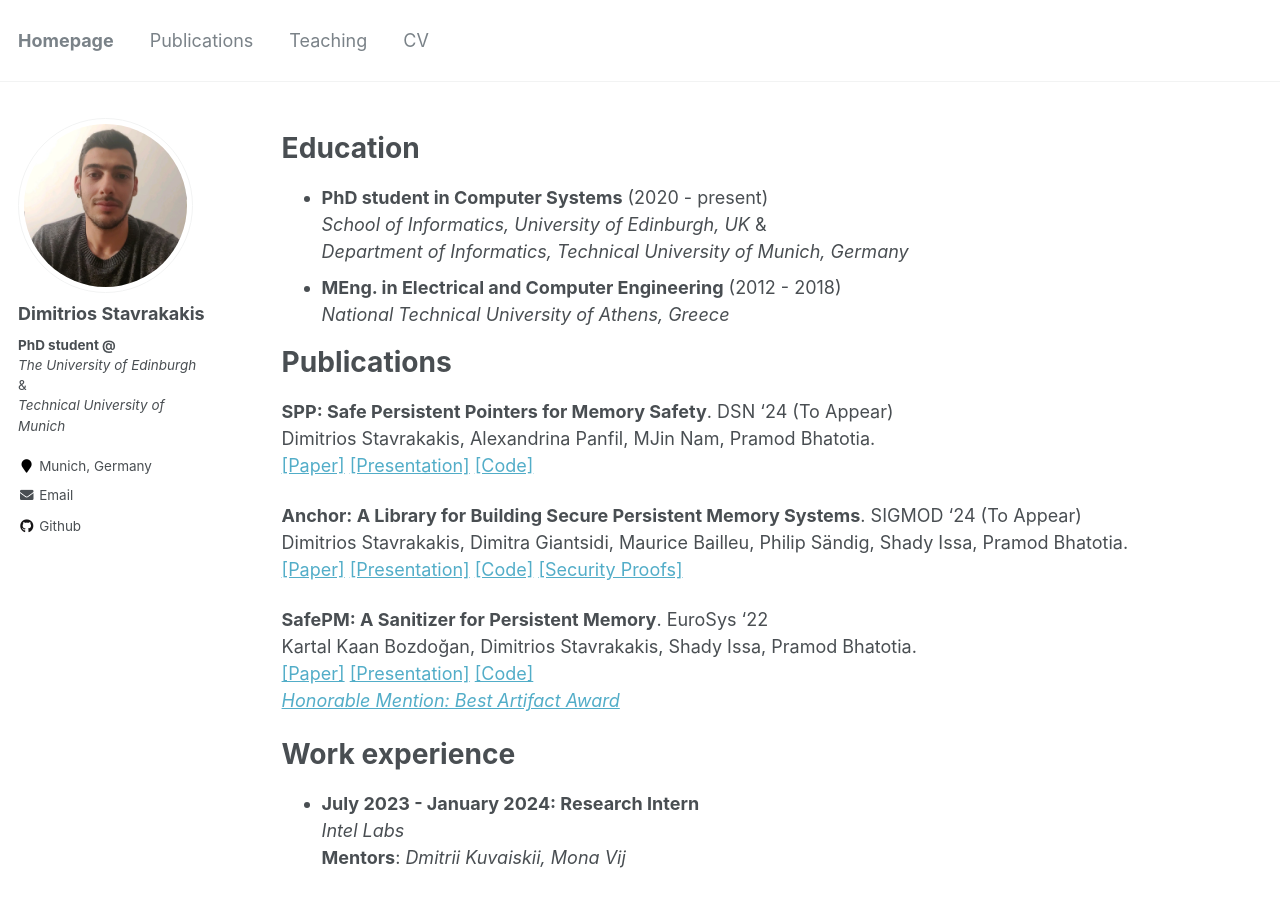
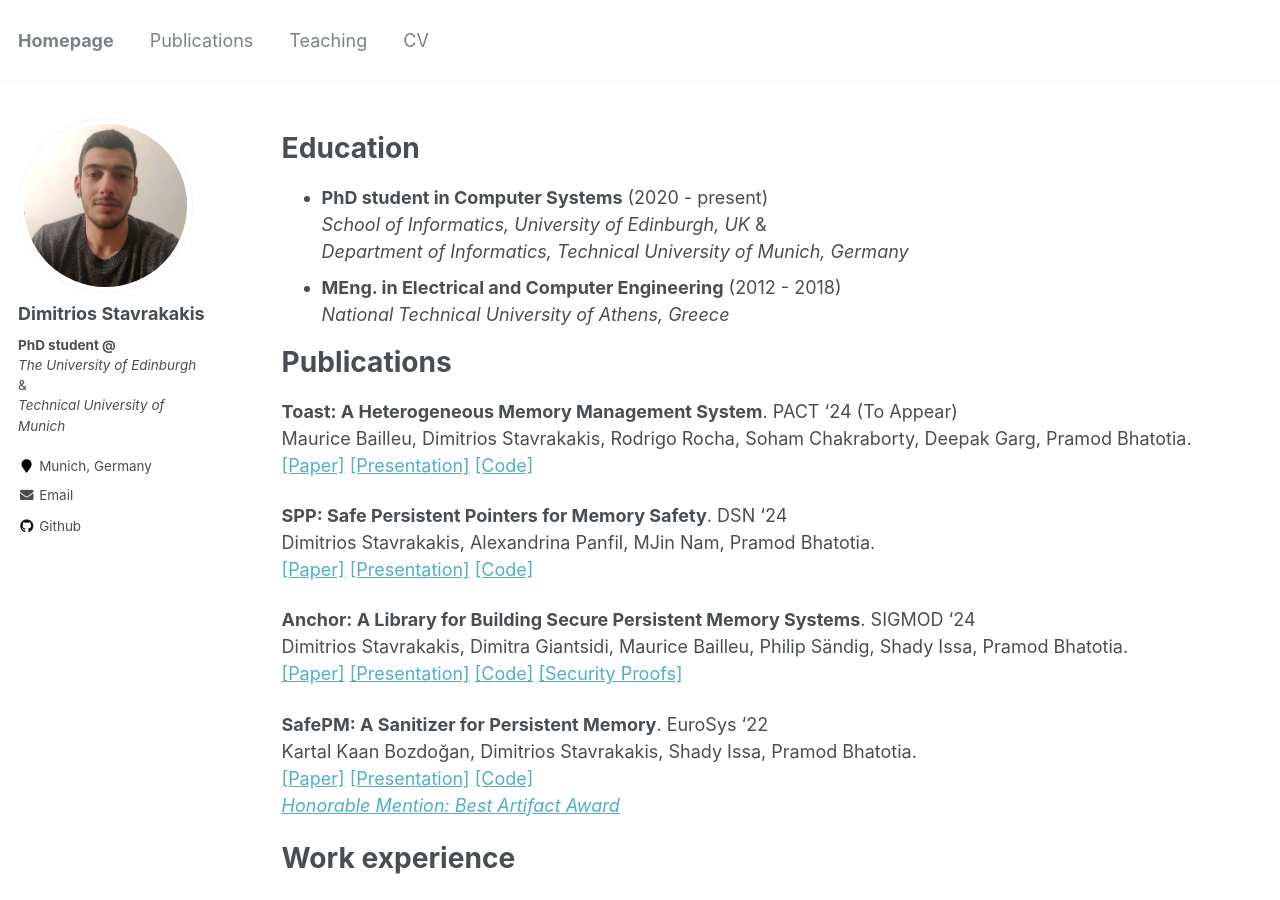
Before and after one commit to dimstav23/dimstav23.github.io, a Jekyll site: the page built from _pages/cv.md, in a window 1280 px wide and 900 px high. Built offline with Jekyll 4.4.1, drawn with Linux system fonts in a browser that asks for light colours.

Commit message:
update cv and pubs
Signed-off-by: dimstav23 <dimstav23@gmail.com>

```diff
--- a/_pages/cv.md
+++ b/_pages/cv.md
@@ -19,13 +19,17 @@ Education
 
 Publications
 ======
-__SPP: Safe Persistent Pointers for Memory Safety__. DSN '24 (To Appear)  \
+__Toast: A Heterogeneous Memory Management System__. PACT '24 (To Appear) \
+Maurice Bailleu, Dimitrios Stavrakakis, Rodrigo Rocha, Soham Chakraborty, Deepak Garg, Pramod Bhatotia. \
+[[Paper]](https://dimstav23.github.io/cv) [[Presentation]](https://dimstav23.github.io/cv) [[Code]](https://dimstav23.github.io/cv)
+
+__SPP: Safe Persistent Pointers for Memory Safety__. DSN '24 \
 Dimitrios Stavrakakis, Alexandrina Panfil, MJin Nam, Pramod Bhatotia. \
-[[Paper]](https://dimstav23.github.io/publications) [[Presentation]](https://dimstav23.github.io/publications) [[Code]](https://github.com/dimstav23/SPP)
+[[Paper]](https://dse.in.tum.de/wp-content/uploads/2024/05/SPP_DSN_24_Camera_Ready.pdf) [[Presentation]](https://dse.in.tum.de/wp-content/uploads/2024/06/SPP_DSN24_presentation.pdf) [[Code]](https://github.com/dimstav23/SPP)
 
-__Anchor: A Library for Building Secure Persistent Memory Systems__. SIGMOD '24 (To Appear)  \
+__Anchor: A Library for Building Secure Persistent Memory Systems__. SIGMOD '24 \
 Dimitrios Stavrakakis, Dimitra Giantsidi, Maurice Bailleu, Philip Sändig, Shady Issa, Pramod Bhatotia. \
-[[Paper]](https://dimstav23.github.io/publications) [[Presentation]](https://dimstav23.github.io/publications) [[Code]](https://github.com/dimstav23/Anchor) [[Security Proofs]](https://github.com/dimstav23/Anchor-Proofs)
+[[Paper]](https://dse.in.tum.de/wp-content/uploads/2024/01/Anchor-SIGMOD.pdf) [[Presentation]](https://dse.in.tum.de/wp-content/uploads/2024/06/Anchor_SIGMOD24-pdf_animation_version.pdf) [[Code]](https://github.com/dimstav23/Anchor) [[Security Proofs]](https://github.com/dimstav23/Anchor-Proofs)
 
 __SafePM: A Sanitizer for Persistent Memory__. EuroSys '22  \
 Kartal Kaan Bozdoğan, Dimitrios Stavrakakis, Shady Issa, Pramod Bhatotia. \
```
Also changed, not shown: _pages/publications.md (+7 -3 lines).
